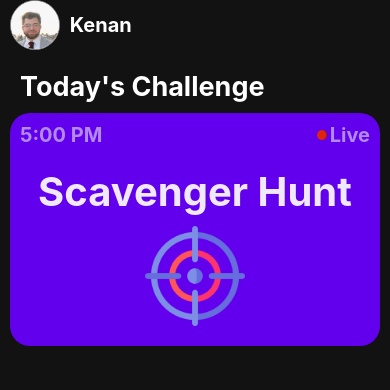
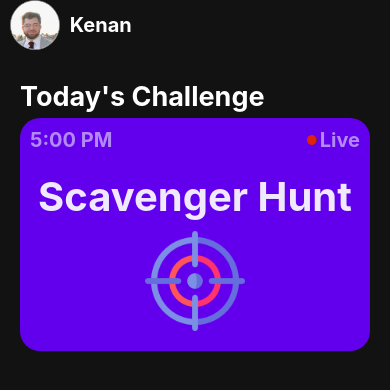
Before and after one commit to kenannajjar/Challengers, a React Native app: screen / in a window 390 px wide. Shown: the top 390 px of the page. Built offline with nearby package versions, Linux system fonts and the light colour scheme.

Commit message:
UI adjustments

```diff
--- a/src/pages/Home.js
+++ b/src/pages/Home.js
@@ -1,18 +1,22 @@
 import React from 'react';
-import { SafeAreaView, View, StyleSheet, Text } from 'react-native';
+import { SafeAreaView, View, StyleSheet, Text, ScrollView } from 'react-native';
 import TodaysChallenge from '../components/TodaysChallenge';
 import UserSummary from '../components/UserSummary';
 
 export default function Home() {
     return (
         <SafeAreaView style={styles.container}>
-            <View style = {styles.topBar}>
+            <View style={styles.topBar}>
                 <UserSummary />
             </View>
-            <View style = {{padding: 10}}>
-                <Text style = {styles.text}>Today's Challenge</Text>
-                <TodaysChallenge />
-            </View>
+            <ScrollView>
+
+                <View style={{ padding: 20 }}>
+                    <Text style={styles.text}>Today's Challenge</Text>
+                    <TodaysChallenge />
+                </View>
+            </ScrollView>
+
         </SafeAreaView>
     );
 }
@@ -24,13 +28,14 @@ const styles = StyleSheet.create({
     },
     text: {
         color: 'white',
-        padding: 10,
         fontSize: 27,
-        fontWeight: "bold"
+        fontWeight: "bold",
+        marginBottom: 5
     },
     topBar: {
         flexDirection: "row",
         marginLeft: 10,
-        marginRight: 10
+        marginRight: 10,
+        marginBottom: 10
     }
 });
```
